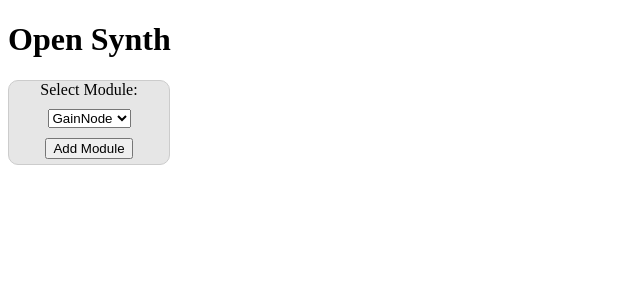
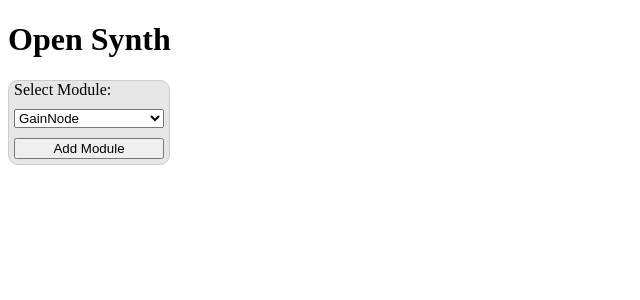
Before and after one commit to Evan-Hocking/DigitalSynthRebuild, a Flask app: page / in a window 1280 px wide. Shown: the top 300 px of the page, without its empty margins (0-640 px from the left). Run offline with Flask 3, Linux system fonts and the light colour scheme.

Commit message:
visual change

```diff
--- a/static/css/style.css
+++ b/static/css/style.css
@@ -44,8 +44,8 @@
     padding-bottom: 5px;
 
 
-    align-items: center;  /* Ensures child content isn't stretched */
-    width: fit-content;   /* Shrinks to fit content horizontally */
+
+
     height: auto;         /* Important if parent tries to stretch it */
 }
 
```
